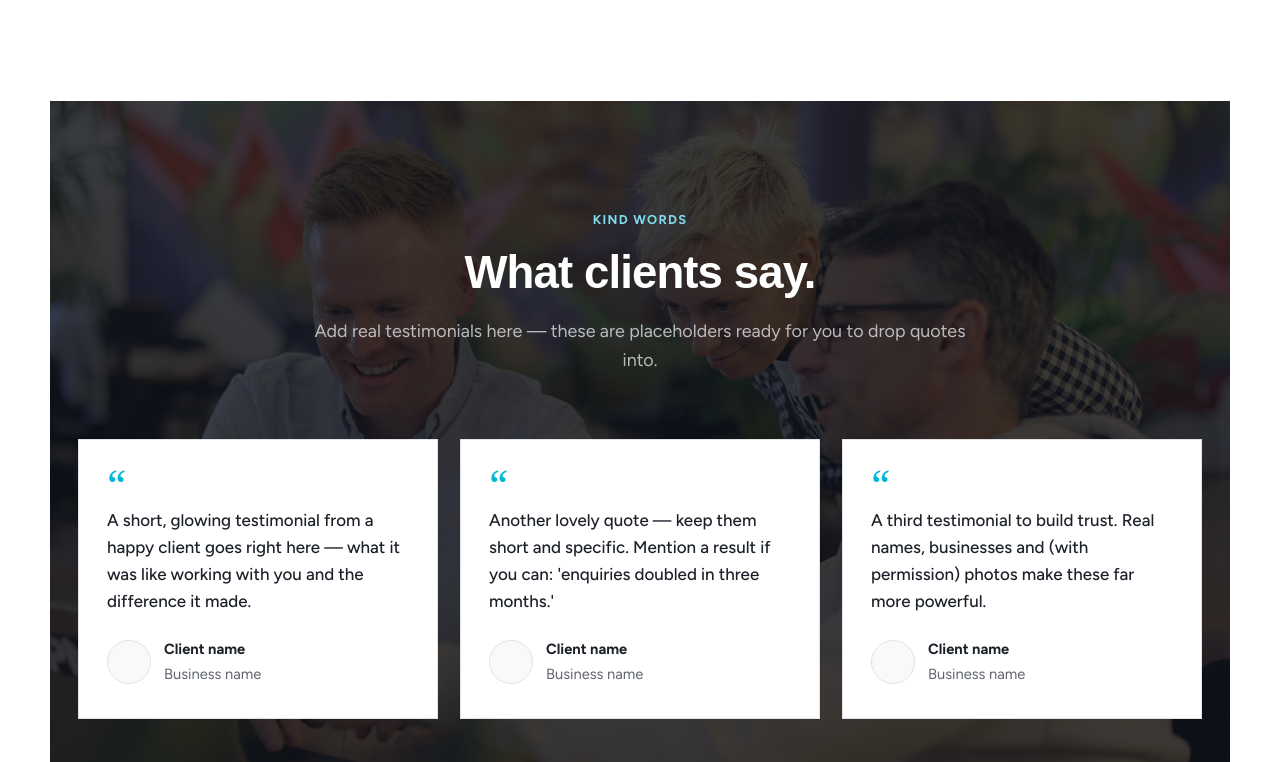
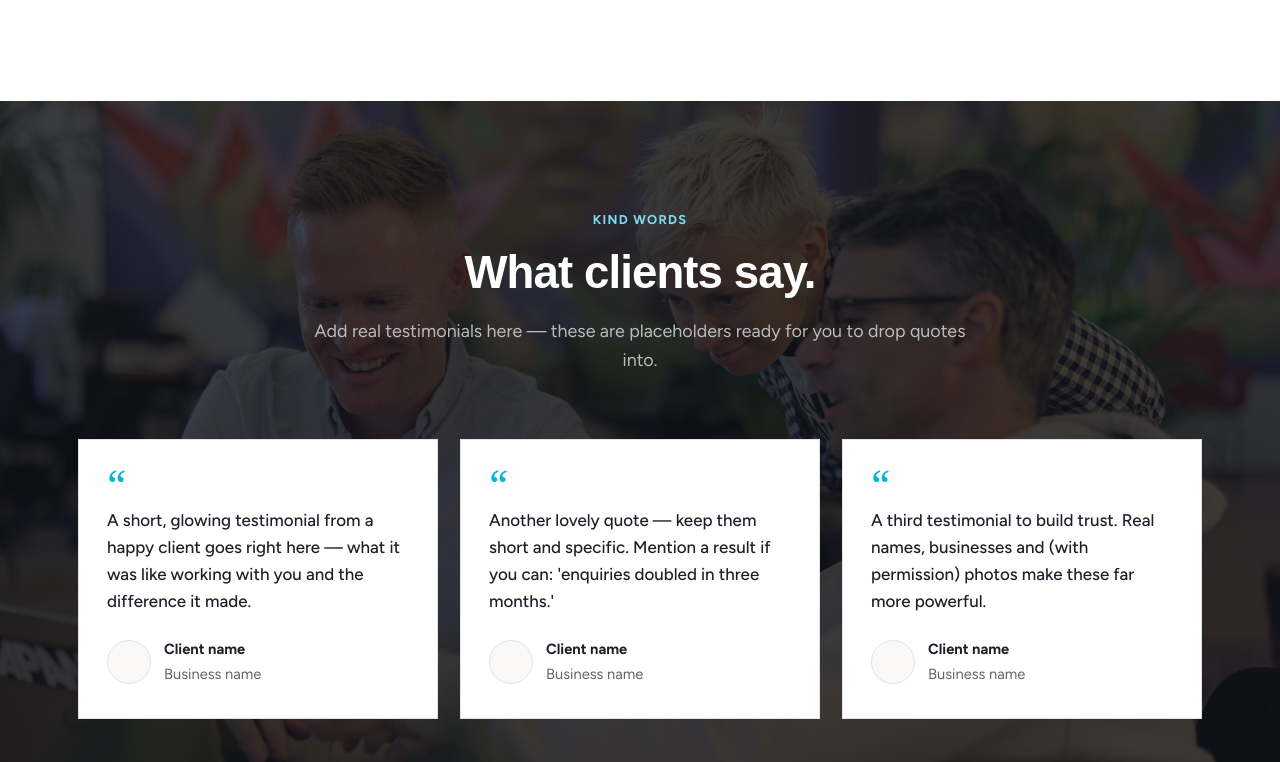
Before and after one commit to tangobrown/tangobrown, a Next.js app: page / in a window 1280 px wide. Shown: the part 5858-6620 px from the top of the page. Built offline with nearby package versions, Linux system fonts and the light colour scheme; a web font is replaced by a local one.

Commit message:
Revert testimonials backdrop to full-width
Drops the contained .testimonials__bg wrapper; image + overlay
go back on the section element itself so they span the full
viewport again.

```diff
--- a/app/globals.css
+++ b/app/globals.css
@@ -379,22 +379,14 @@ em { font-style: normal; color: var(--coral-deep); font-weight: 700; }
    TESTIMONIALS
    ================================================================= */
 .testimonials {
-  position: relative;
-  background: var(--bg);
-  color: #fff;
-}
-.testimonials__bg {
-  position: absolute; inset: 0;
-  max-width: var(--maxw); margin-inline: auto;
   background-image:
     linear-gradient(oklch(0.18 0.02 262 / 0.78), oklch(0.18 0.02 262 / 0.78)),
     url("/testimonials-bg.jpg");
   background-size: 100% 100%, cover;
   background-position: center, center;
   background-repeat: no-repeat, no-repeat;
-  pointer-events: none;
+  color: #fff;
 }
-.testimonials .container { position: relative; z-index: 1; }
 .testimonials .eyebrow { color: var(--coral-soft); }
 .testimonials .section__title { color: #fff; }
 .testimonials .section__sub { color: oklch(0.92 0.005 260 / 0.78); }
--- a/components/Testimonials.tsx
+++ b/components/Testimonials.tsx
@@ -7,7 +7,6 @@ const items = [
 export default function Testimonials() {
   return (
     <section className="testimonials section" id="testimonials">
-      <div className="testimonials__bg" aria-hidden="true"></div>
       <div className="container">
         <div className="section__head reveal">
           <span className="eyebrow eyebrow--center">Kind words</span>
```
